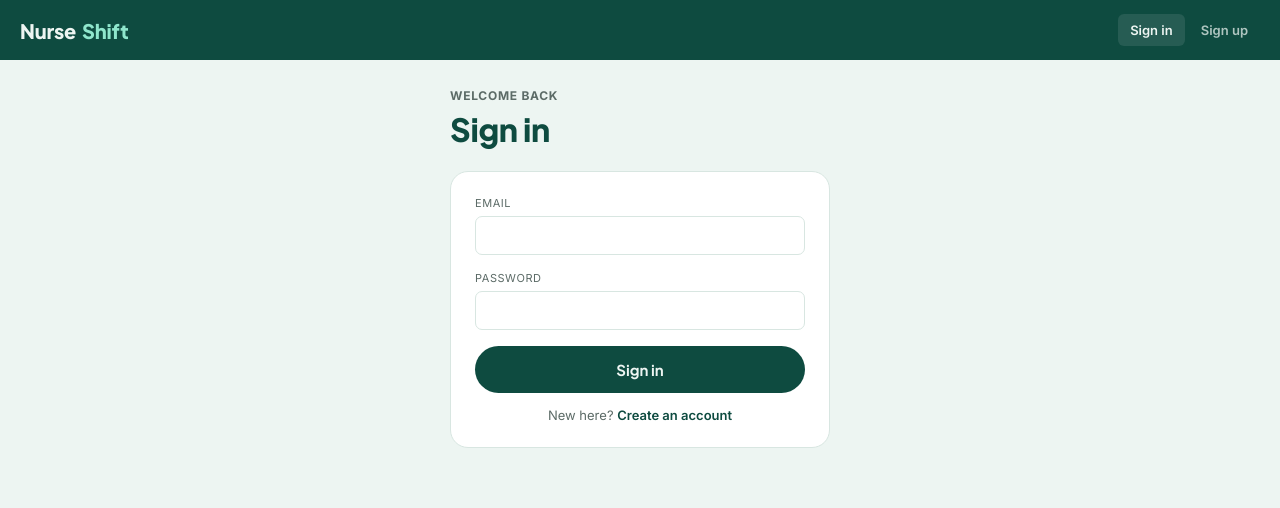
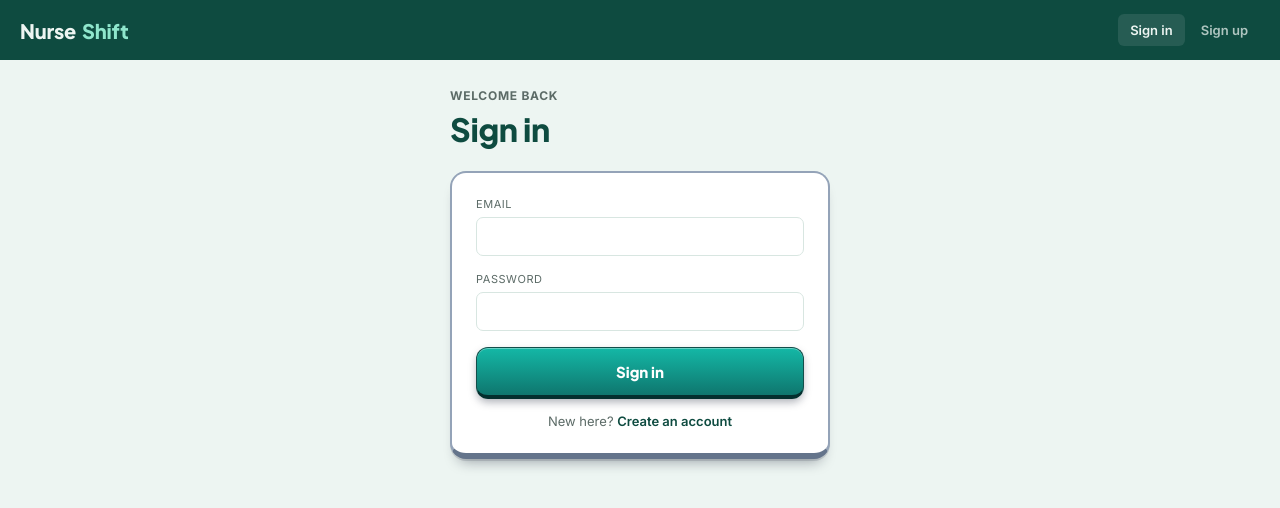
Before and after one commit to awarinelite-cpu/NurseShift, a React (Vite) app: page /login in a window 1280 px wide. Shown: the top 508 px of the page. Built offline with nearby package versions, Linux system fonts and the light colour scheme; no server answers.

Commit message:
Shift board: stop Code column overlapping Facility/Unit; restyle buttons and cards like Elite Registration Hub

```diff
--- a/src/styles.css
+++ b/src/styles.css
@@ -137,7 +137,7 @@
 
 .board-row {
   display: grid;
-  grid-template-columns: 100px 1.6fr 1fr 90px 110px 34px;
+  grid-template-columns: minmax(96px, 130px) minmax(0, 1.6fr) minmax(0, 1fr) 90px 110px 34px;
   align-items: center;
   gap: 12px;
   padding: 14px 16px;
@@ -158,10 +158,17 @@
   to { opacity: 1; transform: translateY(0) scaleY(1); }
 }
 
+.board-row > * { min-width: 0; }
+
 .board-code {
   font-family: var(--font-mono);
   font-size: 12px;
+  line-height: 1.35;
   color: var(--slate);
+  /* long shift IDs wrap inside their own column instead of running under Facility / Unit */
+  overflow-wrap: anywhere;
+  word-break: break-all;
+  min-width: 0;
 }
 
 .board-main .facility {
@@ -1091,3 +1098,110 @@
   0%, 100% { opacity: 1; }
   50% { opacity: 0.3; }
 }
+
+
+/* ======================================================================
+   Elite Registration Hub look: 3D buttons + capsule / raised cards
+   (kept at the end so it overrides the flat styles above)
+   ====================================================================== */
+
+/* ---------- 3D buttons ---------- */
+.claim-btn, .clock-btn, .filter-chip {
+  border-width: 1px;
+  border-bottom-width: 4px;
+  border-style: solid;
+  transition: transform 0.1s ease, box-shadow 0.1s ease, background 0.1s ease;
+}
+
+/* primary (btn-3d) */
+.claim-btn,
+.filter-chip.active,
+.clock-btn.active {
+  border-color: #134e4a;
+  border-bottom-color: #042f2e;
+  background: linear-gradient(180deg, #14b8a6 0%, #0f766e 100%);
+  color: #fff;
+  box-shadow: inset 0 1px 0 rgba(255, 255, 255, 0.35), 0 4px 8px -1px rgba(15, 23, 42, 0.35);
+}
+.claim-btn { border-radius: 12px; font-weight: 800; }
+.claim-btn:hover:not(:disabled),
+.filter-chip.active:hover,
+.clock-btn.active:hover { background: linear-gradient(180deg, #19c4b1 0%, #0f766e 100%); }
+.claim-btn:disabled {
+  border-color: var(--line);
+  border-bottom-color: #b6c7c1;
+  background: linear-gradient(180deg, #f1f6f4 0%, #dbe6e2 100%);
+  color: var(--slate);
+  box-shadow: none;
+}
+
+/* ghost (btn-3d-ghost) */
+.clock-btn:not(.active),
+.filter-chip:not(.active) {
+  border-color: #cbd5e1;
+  border-bottom-color: #94a3b8;
+  background: linear-gradient(180deg, #ffffff 0%, #e2e8f0 100%);
+  color: #334155;
+  box-shadow: inset 0 1px 0 #ffffff, 0 4px 8px -1px rgba(15, 23, 42, 0.25);
+}
+.clock-btn:not(.active):hover,
+.filter-chip:not(.active):hover { background: linear-gradient(180deg, #ffffff 0%, #d5dde8 100%); }
+.clock-btn { border-radius: 12px; font-weight: 700; }
+.filter-chip { border-radius: 12px; font-weight: 700; }
+.clock-btn:disabled { opacity: 0.5; cursor: not-allowed; }
+
+/* pressed */
+.claim-btn:active:not(:disabled),
+.clock-btn:active:not(:disabled),
+.filter-chip:active {
+  transform: translateY(3px);
+  border-bottom-width: 1px;
+  box-shadow: inset 0 1px 2px rgba(15, 23, 42, 0.3);
+}
+
+/* ---------- Capsule cards (card-pill) ---------- */
+.claim-card,
+.admin-stat-card {
+  position: relative;
+  overflow: hidden;
+  border: 1px solid #c3ccd8;
+  border-radius: 2.5rem;
+  background: linear-gradient(to bottom, #ffffff 0%, #f6f8fb 28%, #e6ebf2 62%, #cdd6e2 100%);
+  box-shadow:
+    inset 0 3px 3px rgba(255, 255, 255, 0.95),
+    inset 0 -12px 16px rgba(71, 85, 105, 0.30),
+    inset 14px 0 18px -10px rgba(71, 85, 105, 0.22),
+    inset -14px 0 18px -10px rgba(71, 85, 105, 0.22),
+    0 14px 16px -9px rgba(15, 23, 42, 0.5);
+}
+.claim-card { padding: 1.25rem 1.6rem 1.4rem; }
+.admin-stat-card { padding: 1.1rem 1.4rem; text-align: center; }
+.claim-card::before,
+.admin-stat-card::before {
+  content: '';
+  position: absolute;
+  pointer-events: none;
+  top: 6%; left: 6%; right: 6%; height: 22%;
+  border-radius: 2rem;
+  background: linear-gradient(to bottom, rgba(255, 255, 255, 0.95), rgba(255, 255, 255, 0.15));
+}
+.claim-card > *, .admin-stat-card > * { position: relative; z-index: 1; }
+.claim-card .facility { font-weight: 800; color: #0f172a; text-shadow: 0 1px 0 rgba(255, 255, 255, 0.9); overflow-wrap: anywhere; }
+.claim-card .meta { color: #334155; font-weight: 600; overflow-wrap: anywhere; }
+.claim-card > div { min-width: 0; }
+@media (hover: hover) {
+  .claim-card, .admin-stat-card { transition: transform 0.15s ease, box-shadow 0.15s ease; }
+  .claim-card:hover, .admin-stat-card:hover { transform: translateY(-2px); border-color: #c3ccd8; }
+}
+
+/* ---------- Raised cards (card) ---------- */
+.detail-card,
+.profile-card,
+.duty-board {
+  border: 2px solid #94a3b8;
+  border-bottom: 6px solid #64748b;
+  border-radius: 16px;
+  background: #ffffff;
+  box-shadow: 0 2px 0 rgba(15, 23, 42, 0.12), 0 10px 14px -8px rgba(15, 23, 42, 0.4);
+}
+.duty-board { overflow: hidden; }
```
